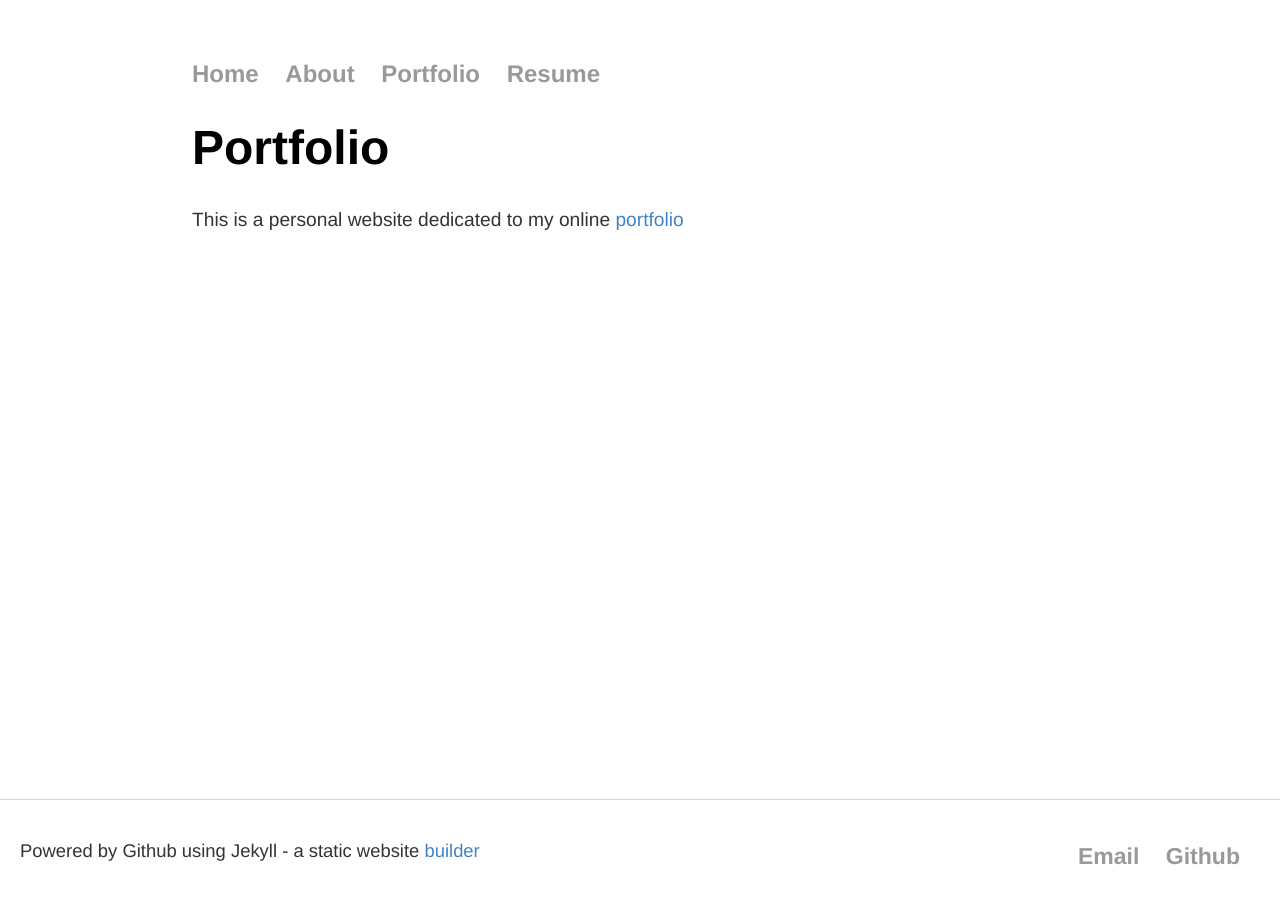
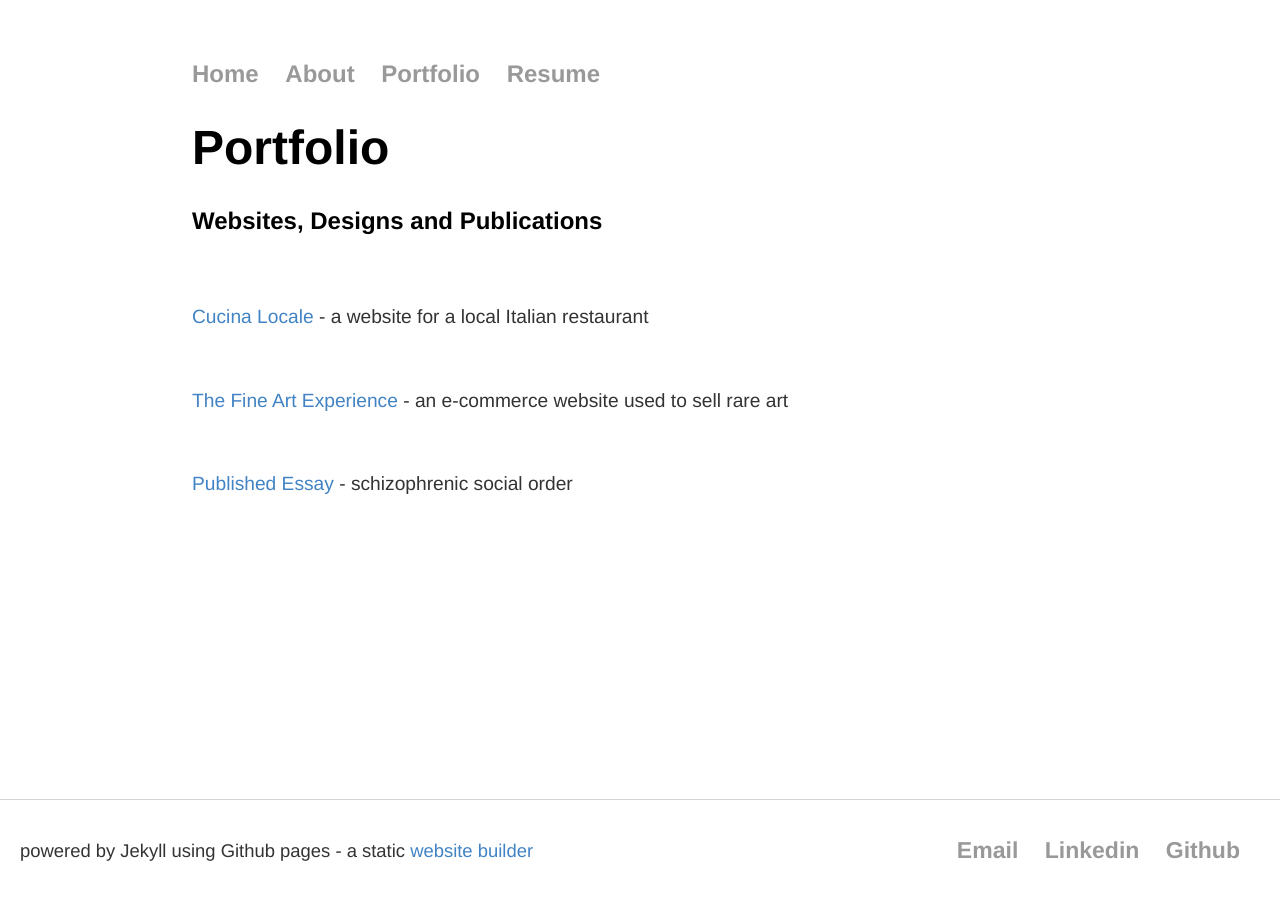
Before and after one commit to danielconstantinidis/danielconstantinidis.github.io, a Jekyll site: the page built from portfolio.html, in a window 1280 px wide. Built offline with Jekyll 4.4.1, drawn with Linux system fonts in a browser that asks for light colours.

Commit message:
few changes

```diff
--- a/_layouts/default.html
+++ b/_layouts/default.html
@@ -24,9 +24,10 @@
 		<div class="container">
 		        <ul>
                         	<li><a href="mailto:daniel.constantinidis@gmail.com">Email</a></li>
+				<li><a href="https://www.linkedin.com/in/danielconstantinidis">Linkedin</a></li>
                         	<li><a href="https://github.com/danielconstantinidis">Github</a></li>
                 	</ul>
-			<p>Powered by Github using Jekyll - a static website <a href="https://help.github.com/articles/using-jekyll-with-pages/">builder</a></p>
+			<p>powered by Jekyll using Github pages - a static <a href="https://help.github.com/articles/using-jekyll-with-pages/">website builder</a></p>
 		</div>
 	</footer>
 </body>
--- a/css/main.css
+++ b/css/main.css
@@ -3,6 +3,7 @@ body {
     width: 70%;
     padding-bottom: 100px;
 }
+/* Static Header Styling */
 nav ul, footer ul {
     font-family:'Helvetica', 'Arial', 'Sans-Serif';
     padding: 0px;
@@ -14,13 +15,20 @@ nav ul li, footer ul li {
     display: inline;
     margin-right: 20px;
 }
+/* Resume Page Styling */
+.resume {
+    padding: 0px;
+    font-family: 'Helvetica', 'Arial', 'Sans-Serif';
+    list-style: none;
+    font-size: 1.2em;
+    line-height: 1.4em;
+}
+.resume a { color: #4183C4; }
 a {
     text-decoration: none;
     color: #999;
 }
-a:hover {
-    text-decoration: underline;
-}
+a:hover { text-decoration: underline; }
 h1 {
     font-size: 3em;
     font-family:'Helvetica', 'Arial', 'Sans-Serif';
@@ -38,6 +46,7 @@ p {
 div .container p a {
     color: #4183C4;
 }
+/* Static Footer Styling */
 footer {
     border-top: 1px solid #d5d5d5;
     font-size: .8em;
@@ -46,7 +55,6 @@ footer {
     position: absolute;
     height: 100px;
     width: 100%;
-
 }
 footer .container {
     font-size: 1.2em;
@@ -56,17 +64,7 @@ footer .container {
 }
 footer .container ul {
     float: right;
-    display: block;
+    line-height: 15px;
 }
-
-footer .container p a{
-    color: #4183C4;
-}
-ul.posts {
-    margin: 20px auto 40px;
-    font-size: 1.5em;
-}
-
-ul.posts li {
-    list-style: none;
-}
+footer .container p { float: left; }
+footer .container p a { color: #4183C4; }
--- a/portfolio.html
+++ b/portfolio.html
@@ -8,7 +8,13 @@ title: Daniel Constantinidis Portfolio
 <body>
 <div class="container">
 	<h1>Portfolio</h1>
-	<p>This is a personal website dedicated to my online <a href="/portfolio.html">portfolio</a></p>
+	<h4>Websites, Designs and Publications</h4>
+	<img src="" alt="" />
+	<p><a href="http://cucinalocale.ca">Cucina Locale</a> - a website for a local Italian restaurant</p>
+	<img src="" alt="" />
+	<p><a href="https://thefineartexperience.com">The Fine Art Experience</a> - an e-commerce website used to sell rare art</p>
+	<img src="" alt="" />
+	<p><a href="http://schools.yrdsb.ca/markville.ss/history/genocide/genocide_danielc.html">Published Essay</a> - schizophrenic social order </p>
 </div>
 </body>
 </html>
```
Also changed, not shown: resume.html (+5 -2 lines), 5 other files.
